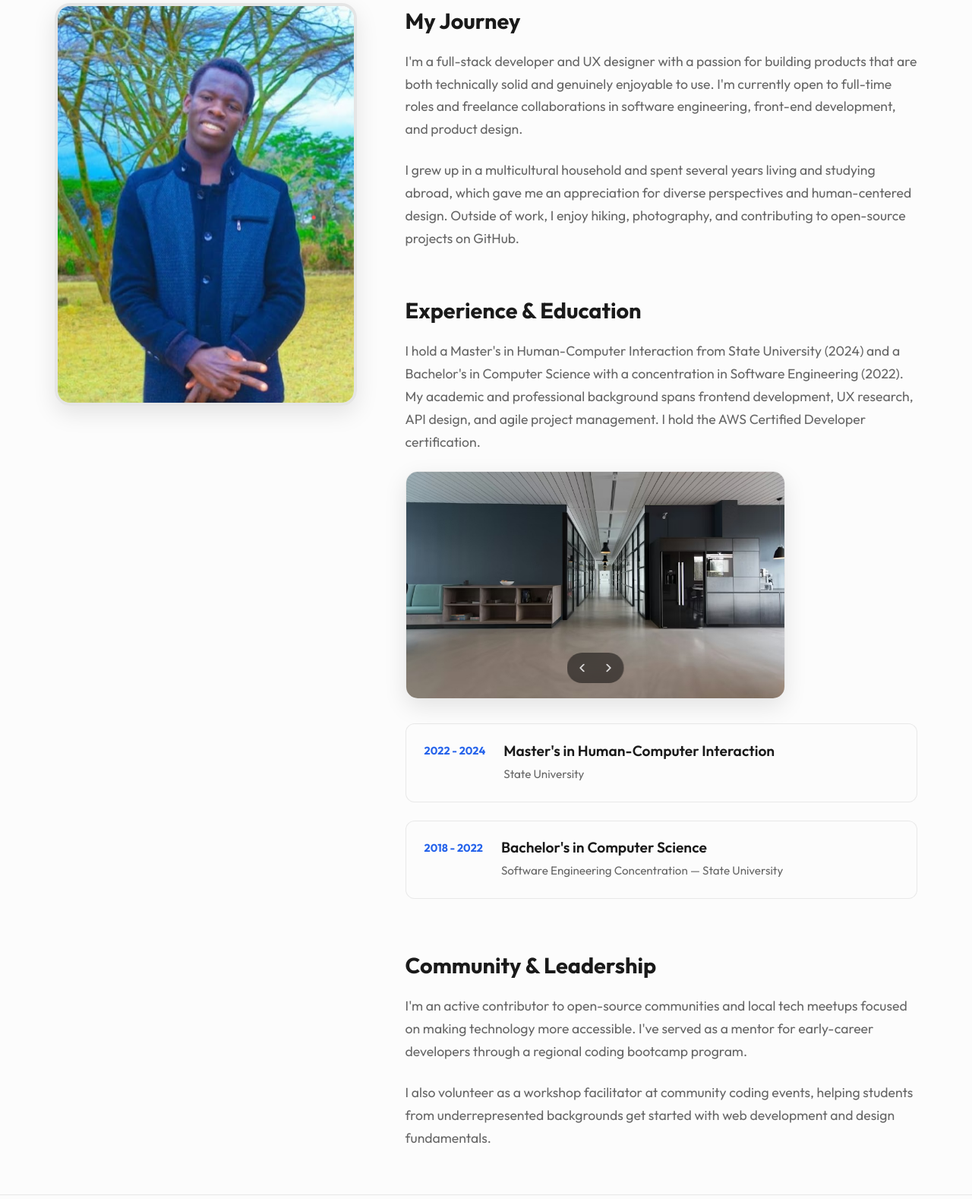
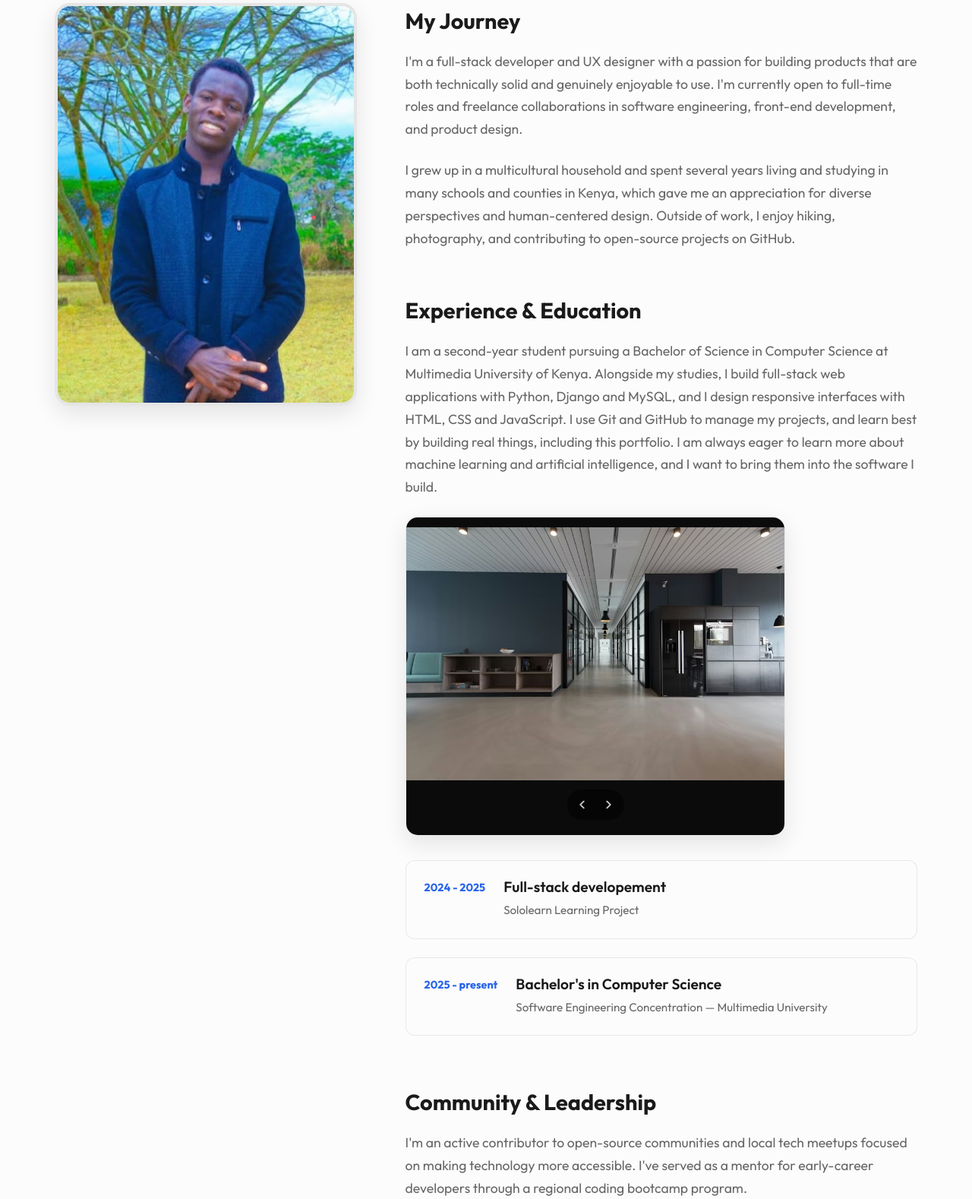
Before and after one commit to Maxwel12744/updated_portfolio, a Django app: page /about/ in a window 1280 px wide. Shown: the part 247-1825 px from the top of the page at 76% size. Run offline with Django 5.2, Linux system fonts and the light colour scheme.

Commit message:
Update portfolio pages, styles and add project images

```diff
--- a/portfolio/static/portfolio/css/styles.css
+++ b/portfolio/static/portfolio/css/styles.css
@@ -618,7 +618,7 @@ footer {
   position: relative;
   width: 100%;
   max-width: 500px;
-  height: 300px;
+  height: 420px;
   border-radius: 16px;
   overflow: hidden;
   box-shadow: 0 10px 30px rgba(0, 0, 0, 0.1);
@@ -637,10 +637,12 @@ footer {
   inset: 0;
   width: 100%;
   height: 100%;
-  object-fit: cover;
+  object-fit: contain;
+  object-position: center 15%; /* new: keeps the heads in view */
   opacity: 0;
   transition: opacity 0.5s ease;
   pointer-events: none;
+  background: #0b0b0b;
 }
 
 .carousel-slide.active {
--- a/portfolio/templates/portfolio/about.html
+++ b/portfolio/templates/portfolio/about.html
@@ -123,20 +123,22 @@
             </p>
             <p class="section-text">
               I grew up in a multicultural household and spent several years
-              living and studying abroad, which gave me an appreciation for
-              diverse perspectives and human-centered design. Outside of work, I
-              enjoy hiking, photography, and contributing to open-source
-              projects on GitHub.
+              living and studying in many schools and counties in Kenya, which
+              gave me an appreciation for diverse perspectives and
+              human-centered design. Outside of work, I enjoy hiking,
+              photography, and contributing to open-source projects on GitHub.
             </p>
 
             <h2 class="section-heading mt-2">Experience &amp; Education</h2>
             <p class="section-text">
-              I hold a Master's in Human-Computer Interaction from State
-              University (2024) and a Bachelor's in Computer Science with a
-              concentration in Software Engineering (2022). My academic and
-              professional background spans frontend development, UX research,
-              API design, and agile project management. I hold the AWS Certified
-              Developer certification.
+              I am a second-year student pursuing a Bachelor of Science in
+              Computer Science at Multimedia University of Kenya. Alongside my
+              studies, I build full-stack web applications with Python, Django
+              and MySQL, and I design responsive interfaces with HTML, CSS and
+              JavaScript. I use Git and GitHub to manage my projects, and learn
+              best by building real things, including this portfolio. I am
+              always eager to learn more about machine learning and artificial
+              intelligence, and I want to bring them into the software I build.
             </p>
 
             <div class="carousel" id="carousel">
@@ -155,6 +157,59 @@
                 />
                 <img
                   src="{% static 'portfolio/images/tech-conference.jpg' %}"
+                  alt="Tech conference and professional development"
+                  class="carousel-slide"
+                  loading="lazy"
+                />
+                <img
+                  src="{% static 'portfolio/images/AI board.jpg' %}"
+                  alt="Modern tech office workspace"
+                  class="carousel-slide"
+                  loading="lazy"
+                />
+                <img
+                  src="{% static 'portfolio/images/gitex.jpg' %}"
+                  alt="Team collaboration and brainstorming"
+                  class="carousel-slide"
+                  loading="lazy"
+                />
+                <img
+                  src="{% static 'portfolio/images/gruopphoto.jpg' %}"
+                  alt="Tech conference and professional development"
+                  class="carousel-slide"
+                  loading="lazy"
+                /><img
+                  src="{% static 'portfolio/images/kibe.jpg' %}"
+                  alt="Modern tech office workspace"
+                  class="carousel-slide"
+                  loading="lazy"
+                />
+                <img
+                  src="{% static 'portfolio/images/tag.jpg' %}"
+                  alt="Team collaboration and brainstorming"
+                  class="carousel-slide"
+                  loading="lazy"
+                />
+                <img
+                  src="{% static 'portfolio/images/mapmaven.jpg' %}"
+                  alt="Tech conference and professional development"
+                  class="carousel-slide"
+                  loading="lazy"
+                />
+                <img
+                  src="{% static 'portfolio/images/kibe.jpg' %}"
+                  alt="Modern tech office workspace"
+                  class="carousel-slide"
+                  loading="lazy"
+                />
+                <img
+                  src="{% static 'portfolio/images/muslim.jpg' %}"
+                  alt="Team collaboration and brainstorming"
+                  class="carousel-slide"
+                  loading="lazy"
+                />
+                <img
+                  src="{% static 'portfolio/images/odoo.jpg' %}"
                   alt="Tech conference and professional development"
                   class="carousel-slide"
                   loading="lazy"
@@ -208,17 +263,19 @@
 
             <div class="experience-list">
               <div class="exp-item">
-                <span class="exp-year">2022 - 2024</span>
+                <span class="exp-year">2024 - 2025</span>
                 <div class="exp-details">
-                  <h3>Master's in Human-Computer Interaction</h3>
-                  <p>State University</p>
+                  <h3>Full-stack developement</h3>
+                  <p>Sololearn Learning Project</p>
                 </div>
               </div>
               <div class="exp-item">
-                <span class="exp-year">2018 - 2022</span>
+                <span class="exp-year">2025 - present</span>
                 <div class="exp-details">
                   <h3>Bachelor's in Computer Science</h3>
-                  <p>Software Engineering Concentration — State University</p>
+                  <p>
+                    Software Engineering Concentration — Multimedia University
+                  </p>
                 </div>
               </div>
             </div>
@@ -246,7 +303,7 @@
       </div>
       <div class="socials">
         <a
-          href="https://github.com/your-username"
+          href="https://github.com/Maxwel12744"
           target="_blank"
           rel="noopener noreferrer"
           aria-label="GitHub"
@@ -264,7 +321,7 @@
           </svg>
         </a>
         <a
-          href="https://www.linkedin.com/in/your-username/"
+          href="https://www.linkedin.com/in/maxwel-odhiambo-0a1852388/"
           target="_blank"
           rel="noopener noreferrer"
           aria-label="LinkedIn"
@@ -282,7 +339,7 @@
           </svg>
         </a>
         <a
-          href="https://twitter.com/your-username"
+          href="https://twitter.com/Odhiambo Maxwel"
           target="_blank"
           rel="noopener noreferrer"
           aria-label="Twitter / X"
@@ -300,7 +357,7 @@
           </svg>
         </a>
         <a
-          href="https://instagram.com/your-username"
+          href="https://instagram.com/Maxmilliano360#"
           target="_blank"
           rel="noopener noreferrer"
           aria-label="Instagram"
--- a/portfolio/templates/portfolio/index.html
+++ b/portfolio/templates/portfolio/index.html
@@ -130,7 +130,7 @@
         </div>
         <div class="hero-image-wrapper">
           <img
-            src="{% static 'portfolio/images/profile3.jpg' %}"
+            src="{% static 'portfolio/images/profile2.jpg' %}"
             alt="Odhiambo Maxwel Profile"
             class="hero-image"
           />
```
Also changed, not shown: portfolio/static/portfolio/images/AI board.jpg (added), portfolio/static/portfolio/images/gitex.jpg (added), portfolio/static/portfolio/images/gruopphoto.jpg (added), portfolio/static/portfolio/images/kibe.jpg (added), portfolio/static/portfolio/images/mapmaven.jpg (added), portfolio/static/portfolio/images/muslim.jpg (added), portfolio/static/portfolio/images/odoo.jpg (added), portfolio/static/portfolio/images/tag.jpg (added).
